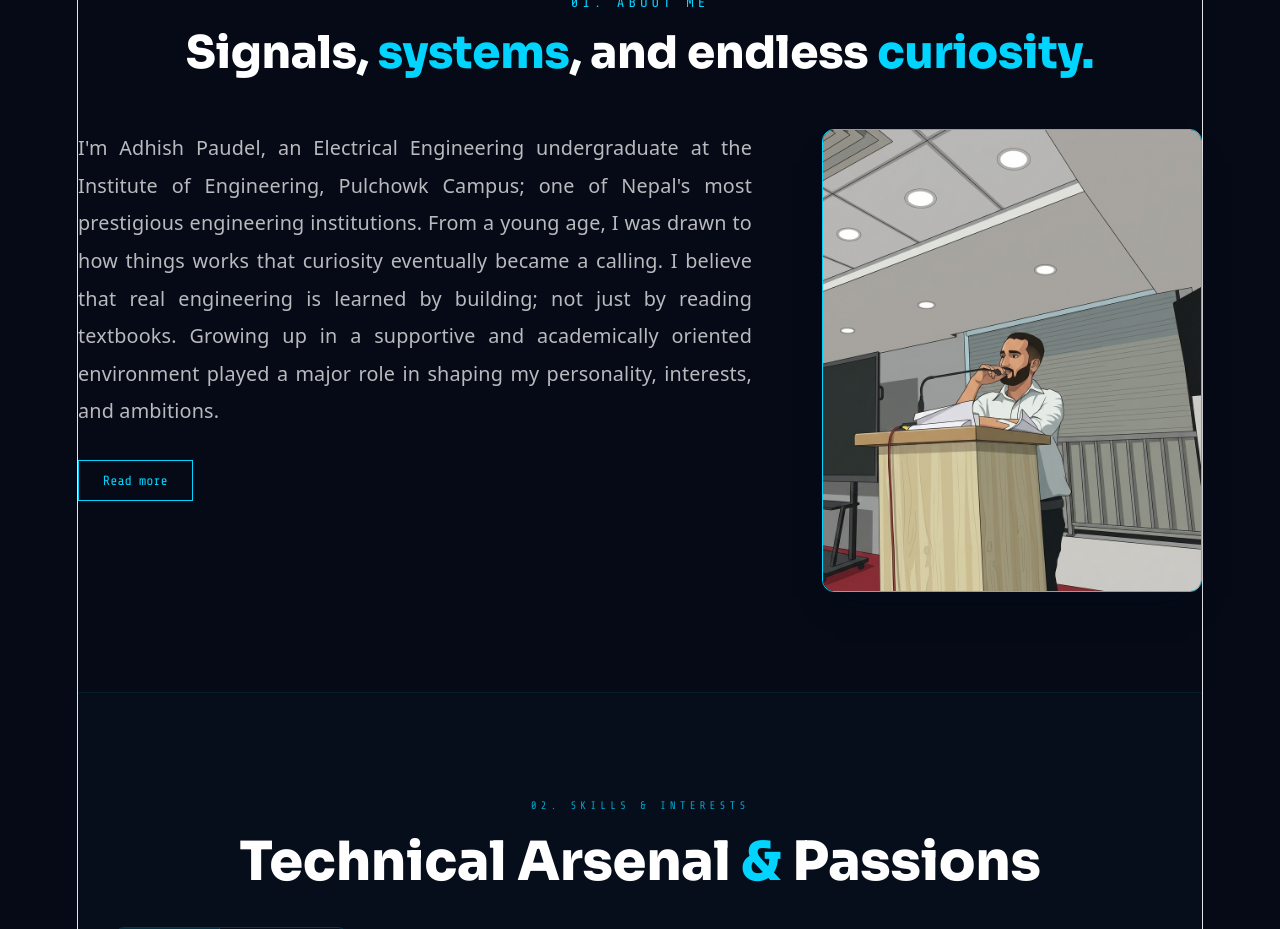
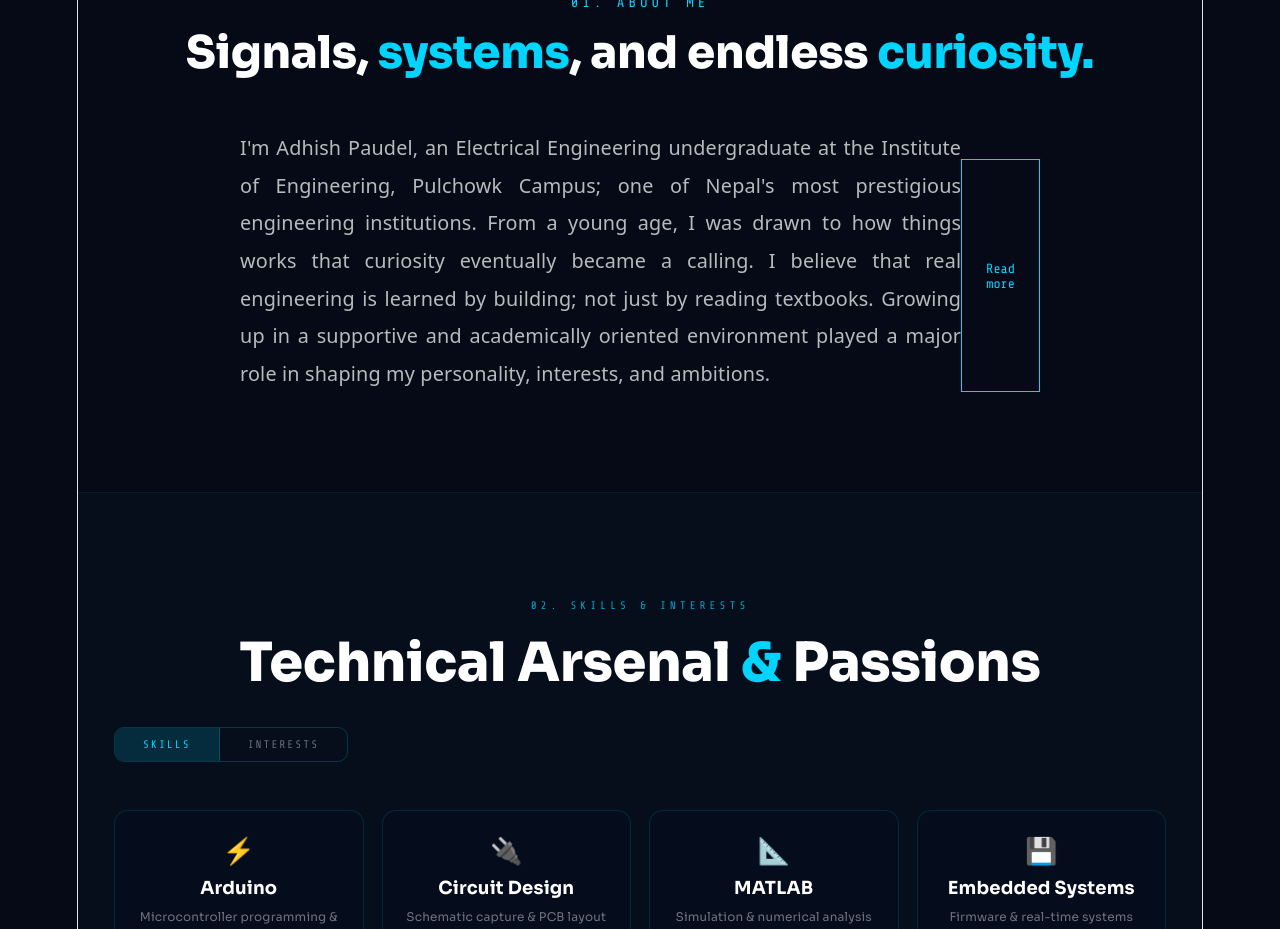
Before and after one commit to AP367/portfolio_new, a React (Vite) app: page / in a window 1280 px wide. Shown: the part 980-1909 px from the top of the page. Built offline with nearby package versions, Linux system fonts and the light colour scheme.

Commit message:
Remove profile photo from About section

```diff
--- a/src/App.jsx
+++ b/src/App.jsx
@@ -360,12 +360,14 @@ Overall, my journey so far has been shaped by curiosity, determination, and the
 
       <div ref={ref} style={{
         display: "grid",
-        gridTemplateColumns: "1fr 400px",
+        gridTemplateColumns: "1fr",
         gap: "50px",
         alignItems: "start",
         opacity: visible ? 1 : 0,
         transform: visible ? "translateY(0)" : "translateY(32px)",
-        transition: "all 0.8s ease"
+        transition: "all 0.8s ease",
+        maxWidth: "800px",
+        margin: "0 auto"
       }} className="about-grid">
 
         <div style={{ textAlign: "justify" }}>
@@ -387,21 +389,6 @@ Overall, my journey so far has been shaped by curiosity, determination, and the
           >
             {isExpanded ? "Show Less" : "Read more"}
           </button>
-        </div>
-
-        {/* Photo stays visible at all times */}
-        <div style={{ position: "sticky", top: "20px" }}>
-          <img
-            src={IMG_PROFILE}
-            alt="Adhish"
-            style={{
-              width: "100%",
-              maxWidth: "380px",
-              borderRadius: "12px",
-              border: "1px solid #00d4ff",
-              boxShadow: "0 20px 30px -15px rgba(2,12,27,0.7)"
-            }}
-          />
         </div>
       </div>
     </section>
@@ -1198,7 +1185,7 @@ export default function App() {
           }
         }
         .about-grid {
-          grid-template-columns: 1fr 400px;
+          grid-template-columns: 1fr;
         }
         .about-grid > div:last-child {
           display: flex;
@@ -1208,11 +1195,6 @@ export default function App() {
           .about-grid {
             grid-template-columns: 1fr;
             gap: 30px;
-          }
-          .about-grid > div:last-child {
-            display: flex;
-            justify-content: center;
-            order: 2;
           }
         }
         @media (max-width: 640px) {
```
